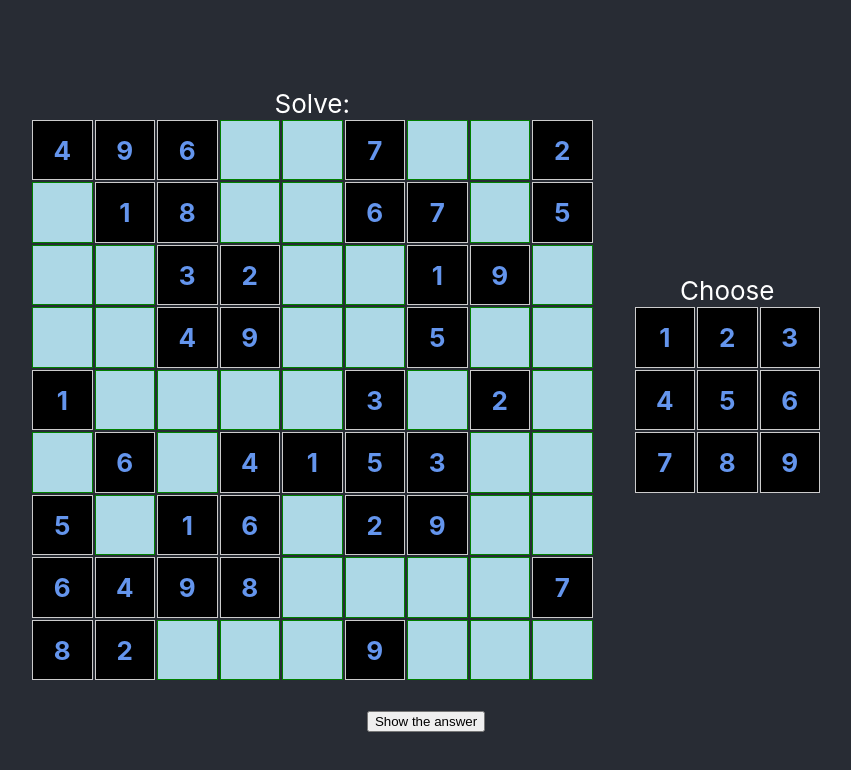
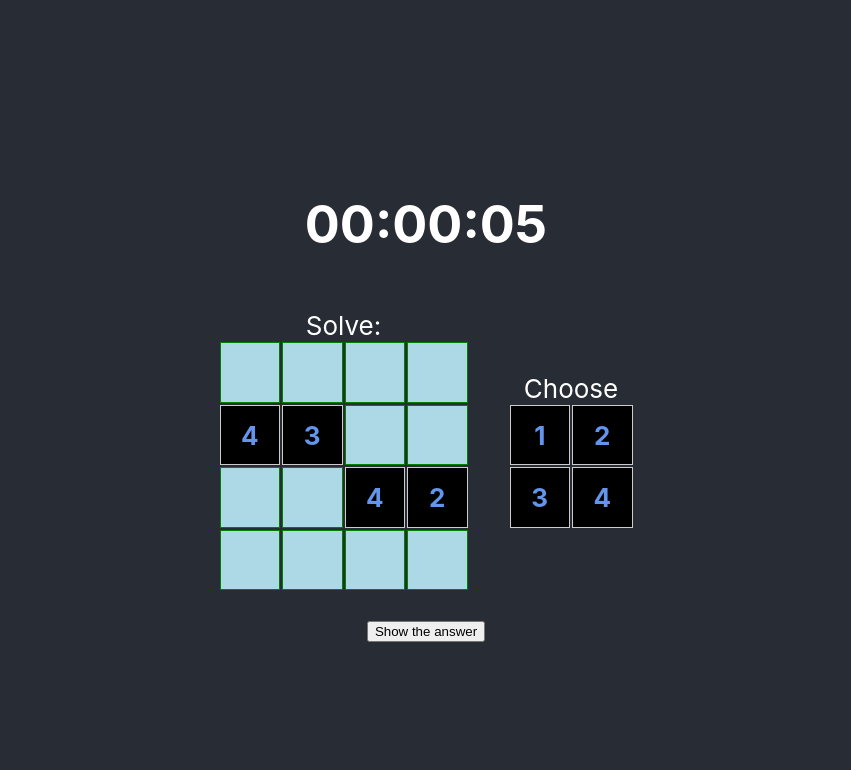
Before and after one commit to mosahle7/Sudoku, a React (Create React App) app: page / in a window 1280 px wide. Shown: the top 770 px of the page, without its empty margins (214-1065 px from the left). Built offline with nearby package versions, Linux system fonts and the light colour scheme.

Commit message:
Added size and timer !

```diff
--- a/src/App.js
+++ b/src/App.js
@@ -1,5 +1,6 @@
 import logo from './logo.svg';
 import { Sudoku } from './sudoku';
+import Timer from './components/Timer';
 import Keypad from './components/Keypad';
 import './App.css';
 
@@ -8,6 +9,7 @@ function App() {
   <div className="App">
   <header className="App-header ">
   <div className=''>
+    {/* <Timer /> */}
   <Sudoku />
   {/* <Keypad /> */}
   </div>
--- /dev/null
+++ b/src/components/Timer.jsx
@@ -0,0 +1,30 @@
+import React, { useState, useEffect } from 'react';
+
+function Timer() {
+  const [totalSeconds, setTotalSeconds] = useState(0);
+
+  useEffect(() => {
+    const intervalId = setInterval(() => {
+      setTotalSeconds(prevSeconds => prevSeconds + 1);
+    }, 1000);
+
+    // Clean up the interval on component unmount
+    return () => clearInterval(intervalId);
+  }, []); // Empty dependency array ensures the effect runs only once
+
+  const hours = Math.floor(totalSeconds / 3600);
+  const minutes = Math.floor((totalSeconds % 3600) / 60);
+  const seconds = totalSeconds % 60;
+
+  return (
+    <div>
+      <h1>{formatTime(hours)}:{formatTime(minutes)}:{formatTime(seconds)}</h1>
+    </div>
+  );
+}
+
+function formatTime(time) {
+  return time < 10 ? `0${time}` : time;
+}
+
+export default Timer;
--- a/src/sudoku.js
+++ b/src/sudoku.js
@@ -4,29 +4,31 @@ import { useState } from 'react';
 import printSol from './components/printSol';
 import { Solve } from './components/Solve';
 import Keypad from './components/Keypad'
+import Timer from './components/Timer';
 
 export const Sudoku = () => {
     const [click, setClick] = useState(false);
 
-  const size = 9;
+  const size = 4;
+  const time=<Timer />
 
-  const grid=[
-    [4,9,6,'','',7,'','',2],
-    ['',1,8,'','',6,7,'',5],
-    ['','',3,2,'','',1,9,''],
-    ['','',4,9,'','',5,'',''],
-    [1,'','','','',3,'',2,''],
-    ['',6,'',4,1,5,3,'',''],
-    [5,'',1,6,'',2,9,'',''],
-    [6,4,9,8,'','','','',7],
-    [8,2,'','','',9,'','',''],
-]
-// const grid = [
-//   [1, 3, '', ''],
-//   ['', '', '', 3],
-//   ['', 2, '', ''],
-//   [3, '', 4, '']
-// ];
+//   const grid=[
+//     [4,9,6,'','',7,'','',2],
+//     ['',1,8,'','',6,7,'',5],
+//     ['','',3,2,'','',1,9,''],
+//     ['','',4,9,'','',5,'',''],
+//     [1,'','','','',3,'',2,''],
+//     ['',6,'',4,1,5,3,'',''],
+//     [5,'',1,6,'',2,9,'',''],
+//     [6,4,9,8,'','','','',7],
+//     [8,2,'','','',9,'','',''],
+// ]
+const grid = [
+  ['', '', '', ''],
+  [4, 3, '', ''],
+  ['', '', 4, 2],
+  ['', '', '', '']
+];
 
   const [playingGrid,setPlayingGrid] = useState([...grid.map(row => [...row])]);
   const inputGrid = [...grid.map(row => [...row])]; // Deep copy to preserve the original grid
@@ -38,8 +40,8 @@ export const Sudoku = () => {
   // }
   const changeData = (id,value) => {
     const newPlayingGrid=[...playingGrid];
-    const row=Math.floor(id/9);
-    const col=id%9;
+    const row=Math.floor(id/size);
+    const col=id%size;
     newPlayingGrid[row][col]=value;
     setPlayingGrid(newPlayingGrid);
     // setGri(mapToGrid(data));
@@ -60,6 +62,7 @@ const areGridsEqual = (grid1,grid2) => {
 
 
       <div className=''>
+        <Timer />
       {/* <Keypad /> */}
       {!click &&
       <div>
@@ -77,7 +80,7 @@ const areGridsEqual = (grid1,grid2) => {
       {/* <pre>{printGrid(inputGrid)}</pre> */}
       {!click && <button onClick={() =>setClick(true)}>Show the answer</button>}
       {click && <button onClick={() =>setClick(false)}>Hide the answer</button>}
-      {areGridsEqual(playingGrid,solGrid) ? <div>You win!</div> : undefined}
+      {areGridsEqual(playingGrid,solGrid) ? <div>You win {time}!</div> : undefined}
   </div>
   );
 }
```
